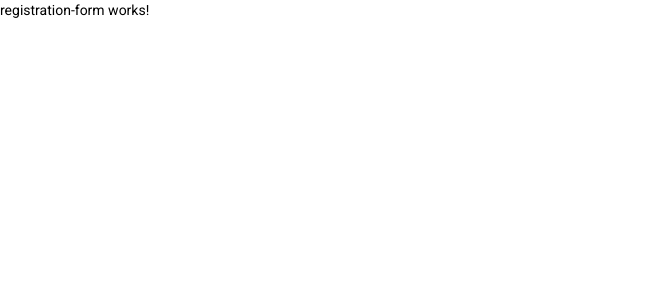
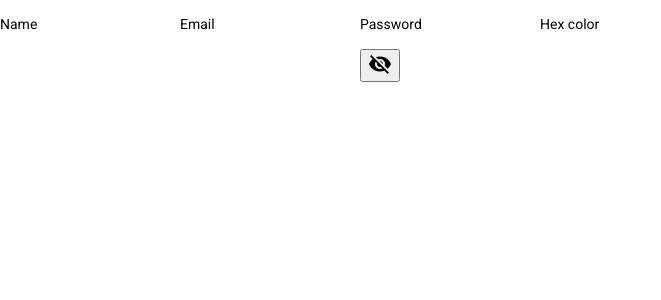
Before and after one commit to timanovskyi/just-repo, an Angular app in the folder angular-custom-form-controls/: page / in a window 1280 px wide. Shown: the top 300 px of the page, without its empty margins (0-661 px from the left). Built offline with nearby package versions, Linux system fonts and the light colour scheme.

Commit message:
implemented form

```diff
--- a/angular-custom-form-controls/src/app/registration-form/components/registration-form/registration-form.component.html
+++ b/angular-custom-form-controls/src/app/registration-form/components/registration-form/registration-form.component.html
@@ -1 +1,59 @@
-<p>registration-form works!</p>
+<section>
+  <form class="registration-form"
+        (ngSubmit)="onSubmit()"
+        *ngIf="registrationForm"
+        [formGroup]="registrationForm"
+  >
+    <mat-form-field>
+      <label for="name">
+        Name
+        <span *ngIf="nameField?.hasError('required') && nameField?.dirty">
+          This field is a required field
+        </span>
+      </label>
+      <input matInput type="text" formControlName="name" id="name"
+             [ngClass]="{'has-error': nameField.invalid && nameField.dirty}">
+    </mat-form-field>
+    <mat-form-field>
+      <label for="email">
+        Email
+        <span *ngIf="emailField?.hasError('required') && emailField?.dirty">
+          This field is a required field
+        </span>
+      </label>
+      <input matInput type="email" formControlName="email" id="email"
+             [ngClass]="{'has-error': emailField.invalid && emailField.dirty}"
+      >
+    </mat-form-field>
+    <mat-form-field>
+      <label for="password">
+        Password
+        <span *ngIf="passwordField?.hasError('required') && passwordField?.dirty">
+          This field is a required field
+        </span>
+      </label>
+      <div class="registration-form__row">
+        <input matInput [type]="passwordFieldType" formControlName="password" id="password"
+               [ngClass]="{'has-error': passwordField.invalid && passwordField.dirty}"
+        >
+        <button type="button" (click)="togglePasswordVisible()">
+          <mat-icon>{{passwordFieldType === 'text' ? 'visibility' : 'visibility_off' }}</mat-icon>
+        </button>
+      </div>
+    </mat-form-field>
+
+    <mat-form-field>
+      <label for="favouriteHexCode">
+        Hex color
+      </label>
+      <div class="registration-form__row">
+        <input type="text" matInput formControlName="favouriteHexCode" id="favouriteHexCode" maxlength="6"
+        >
+        <div [ngStyle]="{
+        background: favouriteHexCodeValue !== ''
+         ? favouriteHexCodeValue
+         : 'transparent'}"></div>
+      </div>
+    </mat-form-field>
+  </form>
+</section>
--- a/angular-custom-form-controls/src/app/registration-form/components/registration-form/registration-form.component.ts
+++ b/angular-custom-form-controls/src/app/registration-form/components/registration-form/registration-form.component.ts
@@ -1,15 +1,70 @@
 import { Component, OnInit } from '@angular/core';
+import {
+  FormBuilder,
+  FormControl,
+  FormGroup,
+  Validators,
+} from '@angular/forms';
 
 @Component({
   selector: 'app-registration-form',
   templateUrl: './registration-form.component.html',
-  styleUrls: ['./registration-form.component.scss']
+  styleUrls: ['./registration-form.component.scss'],
 })
 export class RegistrationFormComponent implements OnInit {
+  registrationForm: FormGroup = new FormGroup({});
+  passwordFieldType: string = 'password';
 
-  constructor() { }
+  constructor(private _fb: FormBuilder) {}
+
+  get nameField(): FormControl {
+    return this.registrationForm.get('name') as FormControl;
+  }
+
+  get emailField(): FormControl {
+    return this.registrationForm.get('email') as FormControl;
+  }
+
+  get passwordField(): FormControl {
+    return this.registrationForm.get('password') as FormControl;
+  }
+
+  get favouriteHexCodeValue(): string {
+    return '#' + this.registrationForm.get('favouriteHexCode')?.value;
+  }
 
   ngOnInit(): void {
+    this._initRegistrationForm();
   }
 
+  onSubmit() {
+    if (this.registrationForm.invalid) {
+      return;
+    }
+
+    const request = {
+      ...this.registrationForm.value,
+    };
+    console.log({ request });
+  }
+
+  togglePasswordVisible() {
+    this.passwordFieldType =
+      this.passwordFieldType === 'text' ? 'password' : 'text';
+  }
+
+  private _initRegistrationForm() {
+    this.registrationForm = this._fb.group({
+      name: new FormControl('', {
+        validators: [Validators.required],
+      }),
+      email: new FormControl('', {
+        validators: [Validators.required, Validators.email],
+      }),
+      password: new FormControl('', {
+        validators: [Validators.required],
+      }),
+      favouriteHexCode: new FormControl(''),
+    });
+  }
 }
```
Also changed, not shown: angular-custom-form-controls/src/app/registration-form/registration-form.module.ts (+11 -1 lines).
